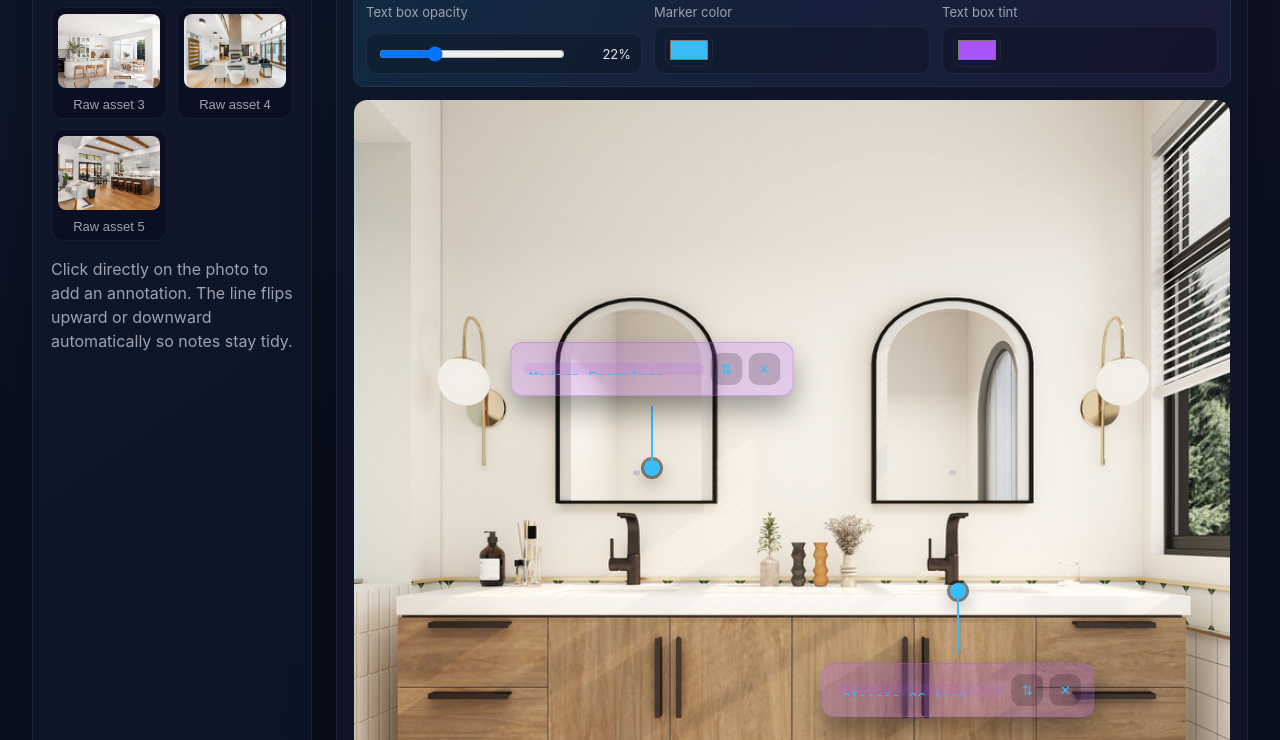
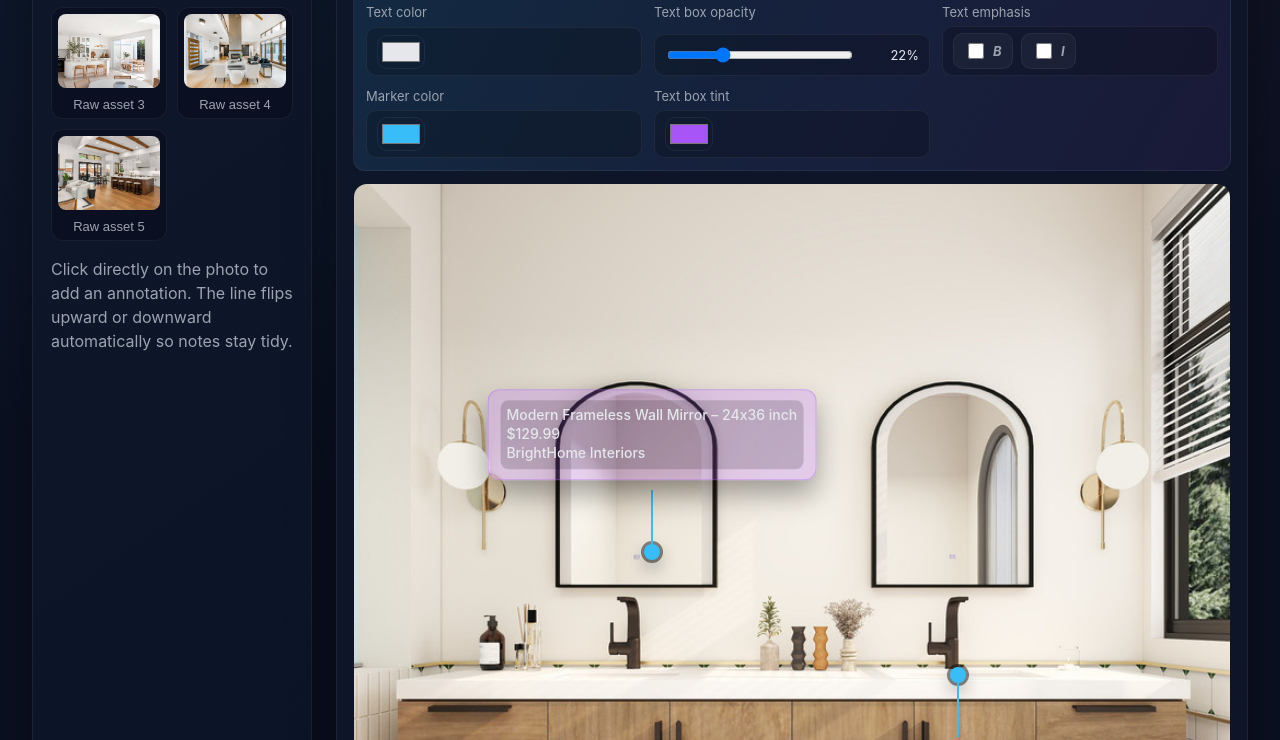
Before and after one commit to richkingsford/photo-annotator-toast, a plain HTML site: page index.html in a window 1280 px wide. Shown: the part 327-1067 px from the top of the page. Drawn offline with Linux system fonts and the light colour scheme.

Commit message:
Add annotation text styling controls

```diff
--- a/index.html
+++ b/index.html
@@ -55,10 +55,29 @@
           </div>
         </div>
         <div class="control-group">
+          <label for="textColorPicker">Text color</label>
+          <div class="control-input">
+            <input id="textColorPicker" type="color" value="#e5e7eb">
+          </div>
+        </div>
+        <div class="control-group">
           <label for="opacitySlider">Text box opacity</label>
           <div class="control-input">
             <input id="opacitySlider" type="range" min="0.05" max="0.65" step="0.01" value="0.22">
             <span id="opacityValue" class="control-value">22%</span>
+          </div>
+        </div>
+        <div class="control-group">
+          <label>Text emphasis</label>
+          <div class="control-input control-toggles">
+            <label class="toggle">
+              <input id="boldToggle" type="checkbox">
+              <span>B</span>
+            </label>
+            <label class="toggle">
+              <input id="italicToggle" type="checkbox">
+              <span>I</span>
+            </label>
           </div>
         </div>
         <div class="control-group">
--- a/script.js
+++ b/script.js
@@ -17,8 +17,11 @@ const lineSlider = document.getElementById('lineSlider');
 const lineValue = document.getElementById('lineValue');
 const textSizeSlider = document.getElementById('textSizeSlider');
 const textSizeValue = document.getElementById('textSizeValue');
+const textColorPicker = document.getElementById('textColorPicker');
 const opacitySlider = document.getElementById('opacitySlider');
 const opacityValue = document.getElementById('opacityValue');
+const boldToggle = document.getElementById('boldToggle');
+const italicToggle = document.getElementById('italicToggle');
 const colorPickerPrimary = document.getElementById('colorPickerPrimary');
 const colorPickerSecondary = document.getElementById('colorPickerSecondary');
 
@@ -48,6 +51,9 @@ const settings = {
   borderThickness: 2.5,
   lineThickness: 2,
   textSize: 14,
+  textColor: '#e5e7eb',
+  isBold: false,
+  isItalic: false,
   boxOpacity: 0.22,
   markerColor: '#38bdf8',
   fillColor: '#a855f7',
@@ -82,6 +88,7 @@ function getCurrentAnnotations() {
         id: makeId(),
         color: settings.markerColor,
         fillColor: settings.fillColor,
+        editing: false,
         ...item,
       })),
     );
@@ -137,6 +144,7 @@ function addAnnotation(x, y) {
     text: 'Annotation',
     color: settings.markerColor,
     fillColor: settings.fillColor,
+    editing: true,
   });
   renderAnnotations();
 }
@@ -208,20 +216,35 @@ function renderAnnotations() {
     const label = document.createElement('div');
     label.className = `label-chip ${annotation.direction}`;
     label.style.left = `${xPx}px`;
-    label.style.color = annotation.color;
+    label.style.color = settings.textColor;
     label.style.background = bgTint;
     label.style.borderColor = colorWithAlpha(fillColor, Math.min(settings.boxOpacity + 0.15, 0.75));
     label.style.fontSize = `${settings.textSize}px`;
+    label.style.fontWeight = settings.isBold ? '700' : '500';
+    label.style.fontStyle = settings.isItalic ? 'italic' : 'normal';
+    label.dataset.id = annotation.id;
 
+    label.addEventListener('click', () => setEditing(annotation.id, true));
+
+    const handleFocusOut = (event) => {
+      if (!label.contains(event.relatedTarget)) {
+        setEditing(annotation.id, false);
+      }
+    };
+
+    if (annotation.editing) {
+      label.classList.add('editing');
       const input = document.createElement('textarea');
       input.value = annotation.text;
       input.rows = annotation.text.split('\n').length || 1;
       input.style.backgroundColor = colorWithAlpha(fillColor, Math.max(settings.boxOpacity - 0.08, 0.05));
       input.style.fontSize = `${settings.textSize}px`;
+      input.style.color = settings.textColor;
       input.addEventListener('input', (e) => {
         autoResizeTextarea(e.target);
         updateText(annotation.id, e.target.value);
       });
+      input.addEventListener('focusout', handleFocusOut);
       autoResizeTextarea(input);
 
       const flip = document.createElement('button');
@@ -243,6 +266,15 @@ function renderAnnotations() {
       label.appendChild(input);
       label.appendChild(flip);
       label.appendChild(remove);
+    } else {
+      label.classList.add('view');
+      const text = document.createElement('div');
+      text.className = 'label-text';
+      text.textContent = annotation.text;
+      text.tabIndex = 0;
+      text.addEventListener('focusout', handleFocusOut);
+      label.appendChild(text);
+    }
 
     if (annotation.direction === 'down') {
       line.style.top = `${yPx + dotRadius}px`;
@@ -266,11 +298,32 @@ function handleOverlayClick(event) {
   addAnnotation(x, y);
 }
 
+function setEditing(id, editing) {
+  const annotations = getCurrentAnnotations();
+  const target = annotations.find((item) => item.id === id);
+  if (target) {
+    target.editing = editing;
+    renderAnnotations();
+    if (editing) {
+      requestAnimationFrame(() => {
+        const activeLabel = overlay.querySelector(`[data-id="${id}"] textarea`);
+        if (activeLabel) {
+          activeLabel.focus();
+          activeLabel.setSelectionRange(activeLabel.value.length, activeLabel.value.length);
+        }
+      });
+    }
+  }
+}
+
 function updateControlDisplay() {
   borderValue.textContent = `${settings.borderThickness}px`;
   lineValue.textContent = `${settings.lineThickness}px`;
   textSizeValue.textContent = `${settings.textSize}px`;
   opacityValue.textContent = `${Math.round(settings.boxOpacity * 100)}%`;
+  boldToggle.checked = settings.isBold;
+  italicToggle.checked = settings.isItalic;
+  textColorPicker.value = settings.textColor;
 }
 
 function wireControls() {
@@ -289,6 +342,11 @@ function wireControls() {
   textSizeSlider.addEventListener('input', (event) => {
     settings.textSize = parseInt(event.target.value, 10);
     updateControlDisplay();
+    renderAnnotations();
+  });
+
+  textColorPicker.addEventListener('input', (event) => {
+    settings.textColor = event.target.value;
     renderAnnotations();
   });
 
@@ -317,6 +375,16 @@ function wireControls() {
     });
     renderAnnotations();
   });
+
+  boldToggle.addEventListener('change', (event) => {
+    settings.isBold = event.target.checked;
+    renderAnnotations();
+  });
+
+  italicToggle.addEventListener('change', (event) => {
+    settings.isItalic = event.target.checked;
+    renderAnnotations();
+  });
 }
 
 function init() {
--- a/styles.css
+++ b/styles.css
@@ -144,6 +144,35 @@ h3 {
   background: transparent;
   padding: 2px;
 }
+.control-input.control-toggles {
+  gap: 8px;
+}
+.toggle {
+  display: inline-flex;
+  align-items: center;
+  gap: 6px;
+  color: var(--ink);
+  background: rgba(255, 255, 255, 0.04);
+  border: 1px solid var(--border);
+  padding: 6px 10px;
+  border-radius: 10px;
+  cursor: pointer;
+  transition: border-color 0.2s ease, background 0.2s ease;
+}
+.toggle input {
+  accent-color: var(--accent);
+  width: 16px;
+  height: 16px;
+}
+.toggle span {
+  font-weight: 700;
+  font-style: italic;
+  letter-spacing: 0.03em;
+}
+.toggle:hover {
+  border-color: rgba(56, 189, 248, 0.5);
+  background: rgba(56, 189, 248, 0.1);
+}
 
 .control-value {
   font-size: 13px;
@@ -270,7 +299,7 @@ h3 {
   display: grid;
   grid-template-columns: 1fr auto auto;
   gap: 6px;
-  align-items: center;
+  align-items: start;
   box-shadow: 0 14px 28px rgba(0, 0, 0, 0.35);
 }
 
@@ -289,6 +318,17 @@ h3 {
   resize: none;
   line-height: 1.3;
   overflow: hidden;
+}
+.label-chip.view {
+  grid-template-columns: 1fr;
+  align-items: stretch;
+}
+.label-text {
+  padding: 6px;
+  border-radius: 8px;
+  background: rgba(0, 0, 0, 0.16);
+  white-space: pre-line;
+  line-height: 1.35;
 }
 
 .label-chip button {
```
Lines whose indentation alone changed are shown as unchanged.
